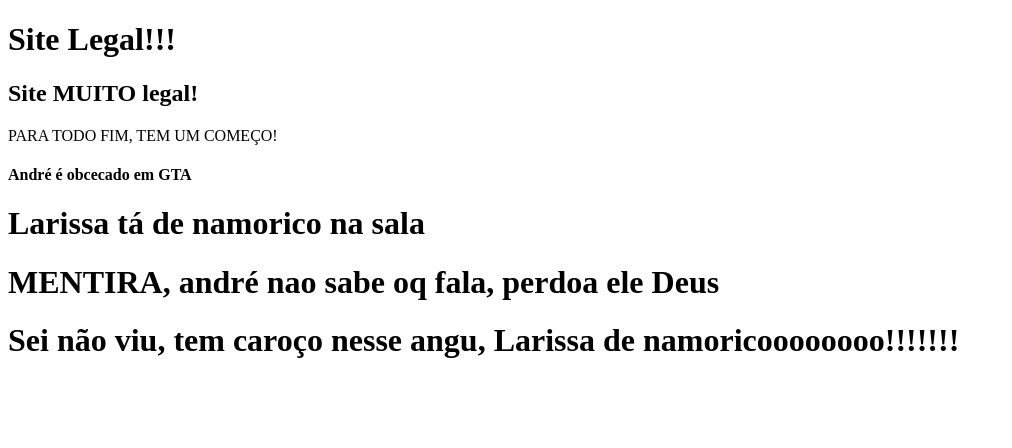
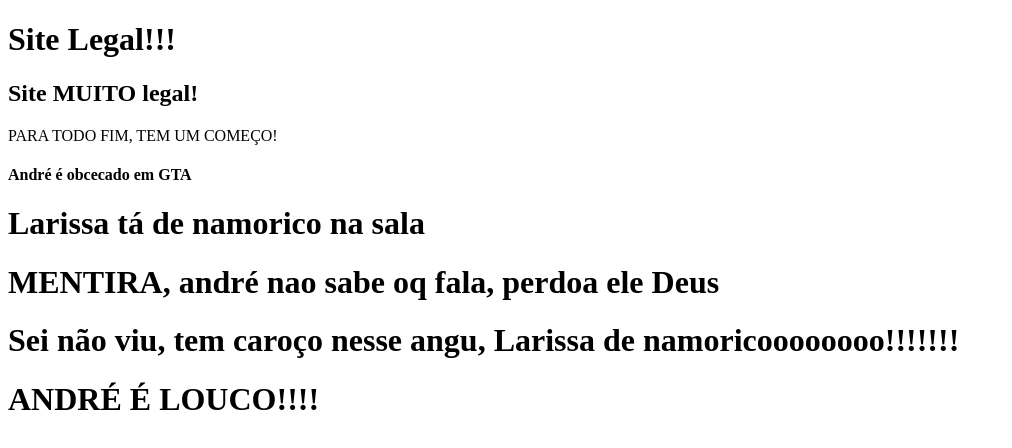
Before and after one commit to LarissLudymila/segundo_commit, a plain HTML site: page index.html in a window 1280 px wide. Shown: the whole page, without its empty margins (0-1012 px from the left). Drawn offline with Linux system fonts and the light colour scheme.

Commit message:
sexto_commit

```diff
--- a/index.html
+++ b/index.html
@@ -13,5 +13,6 @@
     <h1>Larissa tá de namorico na sala</h1>
     <h1>MENTIRA, andré nao sabe oq fala, perdoa ele Deus</h1>
     <h1>Sei não viu, tem caroço nesse angu, Larissa de namoricoooooooo!!!!!!!</h1>
+    <h1>ANDRÉ É LOUCO!!!! </h1>
 </body>
 </html>
```
